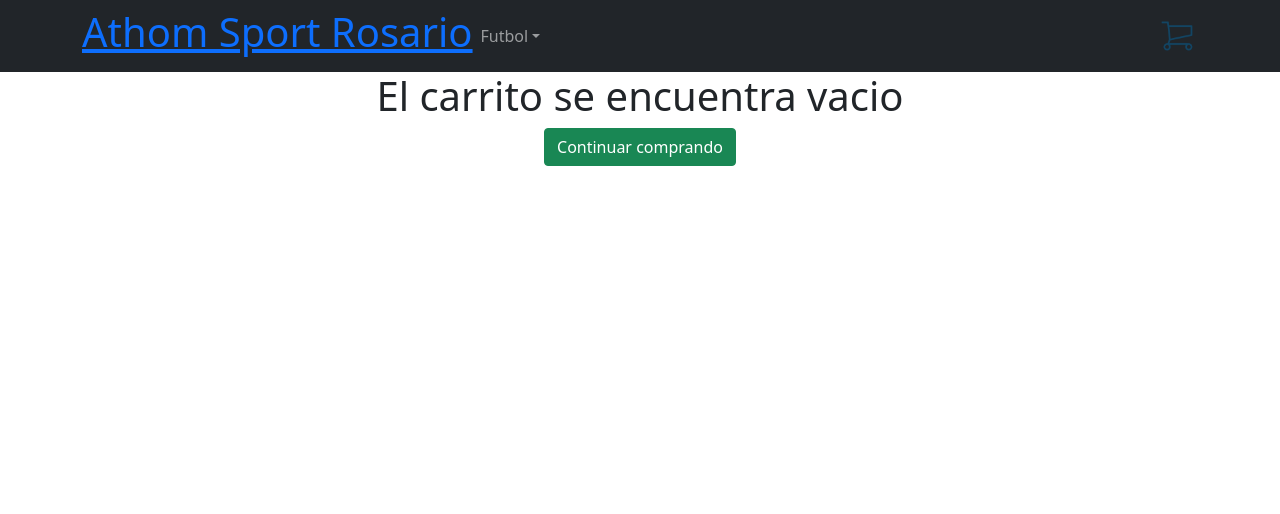
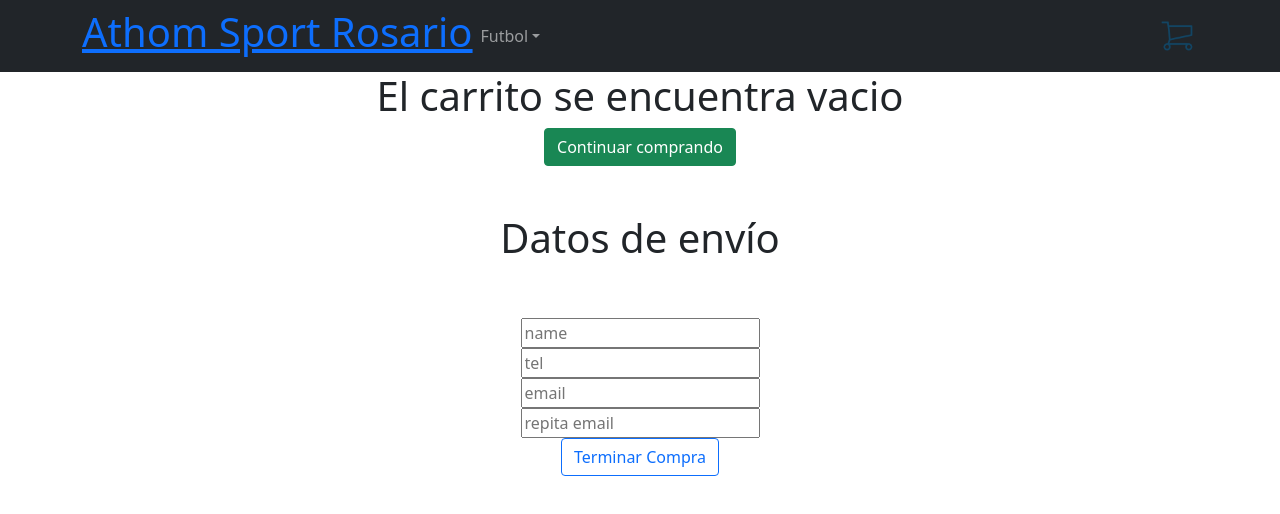
Before and after one commit to federicogodoy2021/RepoReactJS, a React (Create React App) app in the folder mi-ecommerce/: page /cart in a window 1280 px wide. Shown: the top 514 px of the page. Built offline with nearby package versions, Linux system fonts and the light colour scheme.

Commit message:
Proyecto Final (V2.3)

```diff
--- a/mi-ecommerce/src/components/Cart/Cart.css
+++ b/mi-ecommerce/src/components/Cart/Cart.css
@@ -10,3 +10,16 @@
     background-color: brown;
     margin-left: 10px;
   }
+
+  .formCart{
+    display: flex;
+    flex-direction:column;
+    align-items: center;
+    align-content: center;
+
+}
+
+.label{
+    display: flex ;
+    align-content: flex-start;
+}
--- a/mi-ecommerce/src/components/Cart/Cart.jsx
+++ b/mi-ecommerce/src/components/Cart/Cart.jsx
@@ -1,7 +1,7 @@
 import { useCartContext } from '../../context/CartContext'
-import { Badge, ListGroup, Button } from 'react-bootstrap'
-import EmptyCartButton from './EmptyCartButton';
-import LegendsInCart from './LegendsInCart';
+import { Badge, ListGroup, Button, Form, InputGroup } from 'react-bootstrap'
+import EmptyCartButton from './EmptyCartButton/EmptyCartButton';
+import LegendsInCart from './LegendsInCart/LegendsInCart';
 import './Cart.css'
 import { addDoc, collection, documentId, getDocs, getFirestore, query, where, writeBatch } from 'firebase/firestore';
 import { useState } from 'react';
@@ -10,13 +10,14 @@ function Cart() {
 
 const {cartList,removeItems, finalPrice, emptyCart} = useCartContext()
 const [id, setId] = useState(null)
+const [dataForm, setDataForm] = useState({name:'', lastName:'',email:'', phone:'', address:''})
 
 const createOrder = async (e)=> {
   e.preventDefault()
 
   let order = {}
 
-  order.buyer = {name: 'Federico', phone: '3415765751', email: 'federico@gmail.com'}
+  order.buyer = dataForm
 
   order.items = cartList.map(cartItems =>{
     const id = cartItems.id
@@ -34,28 +35,31 @@ const createOrder = async (e)=> {
 //Crear orden
 await addDoc(queryCollection, order)
   .then(({id}) => setId(id))
+  .catch(err => console.log(err))
+  .finally(() => emptyCart())
+
+
+
 
 //Actulizar el stock luego de crear la orden
   const queryUpdateById = await query(queryCollection,
     where(documentId(), 'in', cartList.map(it => it.id)))
 
     const batch = writeBatch(db)
+
     await getDocs(queryUpdateById)
     .then(resp => resp.docs.forEach(res => batch.update(res.ref, {
       stock: res.data().stock - cartList.find(item => item.id === res.id).cantidad})))
     .catch(error => console.log(error))
-    .finally(() => emptyCart())
+    .finally(() => console.log('Stock actualizado'))
 
     batch.commit()
 
 
+}
 
-    /* //Actualizar seteando un nuevo stock por ID (No funcional por el momento)
-     const queryUpdate = doc(db, 'items', '2Ex9iQah59T53SWpvz4a')
-      updateDoc(queryUpdate,{
-      stock:20
-    }) */
-
+const handleChange = (e) =>{
+  setDataForm({...dataForm, [e.target.name] : e.target.value})
 }
 
   return (
@@ -87,9 +91,87 @@ await addDoc(queryCollection, order)
         <LegendsInCart/>
       </div>
       <EmptyCartButton/><br /><br />
+
       {id && <label className='alert alert-success'>{`El ID de su compra es: ${(id)}`}</label>}
-      {cartList.length !== 0 ? <Button onClick={createOrder}>Finalizar Orden</Button> : <Button style={{display:"none"}}/>}
+      {cartList.length !== 0 ? <Button onClick={createOrder}>Finalizar Compra</Button> : <Button style={{display:"none"}}/>}
+
+      <div className='formCart'>
+        <h1>Datos de envío</h1>
+
+        <form
+                className='mt-5'
+                onSubmit={createOrder}
+            >
+                <input
+                    type='text'
+                    name='name'
+                    placeholder='name'
+                    value={dataForm.name}
+                    onChange={handleChange}
+                /><br />
+                <input
+                    type='text'
+                    name='phone'
+                    placeholder='tel'
+                    value={dataForm.phone}
+                    onChange={handleChange}
+                /><br/>
+                <input
+                    type='email'
+                    name='email'
+                    placeholder='email'
+                    value={dataForm.email}
+                    onChange={handleChange}
+                /><br/>
+                <input
+                    type='email'
+                    name='email1'
+                    placeholder='repita email'
+                    value={dataForm.email}
+                    onChange={handleChange}
+                /><br/>
+
+                <button className="btn btn-outline-primary"  onClick={createOrder} >Terminar Compra</button>
+            </form>
+
+
+
+
+
+        {/* <Form onSubmit={createOrder}>
+            <Form.Group className="mb-3">
+                <Form.Label className='label'>Nombre</Form.Label>
+                <input type="text" onChange={handleChange} defaultValue={dataForm.name} placeholder="Ingrese su nombre" />
+            </Form.Group>
+            <Form.Group className="mb-3">
+                <Form.Label className='label'>Apellido</Form.Label>
+                <input type="text" onChange={handleChange} defaultValue={dataForm.lastName} placeholder="Ingrese su apellido" />
+            </Form.Group>
+            <Form.Group className="mb-3" controlId="formBasicEmail">
+                <Form.Label className='label'>Email</Form.Label>
+                <input type="email" onChange={handleChange} defaultValue={dataForm.email} placeholder="Ingrese su email" />
+            </Form.Group>
+            <Form.Group className="mb-3">
+                <Form.Label className='label'>Domicilio</Form.Label>
+                <input type="text" onChange={handleChange} defaultValue={dataForm.address} placeholder="Ingrese su calle y número" />
+            </Form.Group>
+            <Form.Group className="mb-3">
+                <Form.Label className='label'>Telefono</Form.Label>
+                <input type="number" onChange={handleChange} defaultValue={dataForm.phone} placeholder="Ingrese su N° de telefono" />
+            </Form.Group>
+            <Form.Group className="mb-3" controlId="formBasicCheckbox">
+                <Form.Check type="checkbox" label="Guardar los datos para su proxima compra" />
+            </Form.Group>
+            <Button variant="primary" onClick={createOrder}>
+                Enviar Datos
+            </Button>
+        </Form> */}
+
+      </div>
     </div>
+
+
+
 )
 }
 
--- a/mi-ecommerce/src/components/Cart/EmptyCartButton.jsx
+++ b/mi-ecommerce/src/components/Cart/EmptyCartButton/EmptyCartButton.jsx
@@ -1,6 +1,6 @@
 import React from 'react'
 import { Button } from 'react-bootstrap'
-import { useCartContext } from '../../context/CartContext'
+import { useCartContext } from '../../../context/CartContext'
 
 function EmptyCartButton() {
 
--- a/mi-ecommerce/src/components/Cart/LegendsInCart.jsx
+++ b/mi-ecommerce/src/components/Cart/LegendsInCart/LegendsInCart.jsx
@@ -1,7 +1,7 @@
 import React from 'react'
 import { Button } from 'react-bootstrap';
 import { Link } from 'react-router-dom';
-import { useCartContext } from '../../context/CartContext'
+import { useCartContext } from '../../../context/CartContext'
 
 function LegendsInCart() {
     const {cartList, emptyCart, finalPrice, finalQty} = useCartContext()
--- a/mi-ecommerce/src/container/ItemListContainer.jsx
+++ b/mi-ecommerce/src/container/ItemListContainer.jsx
@@ -1,7 +1,7 @@
 import React, { useEffect, useState } from 'react'
 import ItemList from '../components/ItemList/ItemList'
 import { useParams } from 'react-router-dom'
-import {collection, getDocs, getFirestore, limit, query, where} from 'firebase/firestore'
+import {collection, getDocs, getFirestore, limit, orderBy, query, where} from 'firebase/firestore'
 
 
 function ItemListContainer() {
@@ -15,7 +15,7 @@ function ItemListContainer() {
 
         const queryCollection = collection(db, 'items')
 
-        const filterQuery = id ? query(queryCollection, where('type','==', id), limit(3)) : queryCollection
+        const filterQuery = id ? query(queryCollection, where('type','==', id)) : queryCollection
         getDocs(filterQuery)
         .then(resp => setProducts( resp.docs.map(producto => ({id: producto.id, ...producto.data()}))))
         .catch((err) => {console.error(`Error: Algo ha fallado y no se han podido cargar los productos`)})
```
Also changed, not shown: mi-ecommerce/src/components/Cart/FormCart/FormCart.jsx (added, +46 -0 lines), mi-ecommerce/src/components/Cart/FormCart/FormCart.css (added).
